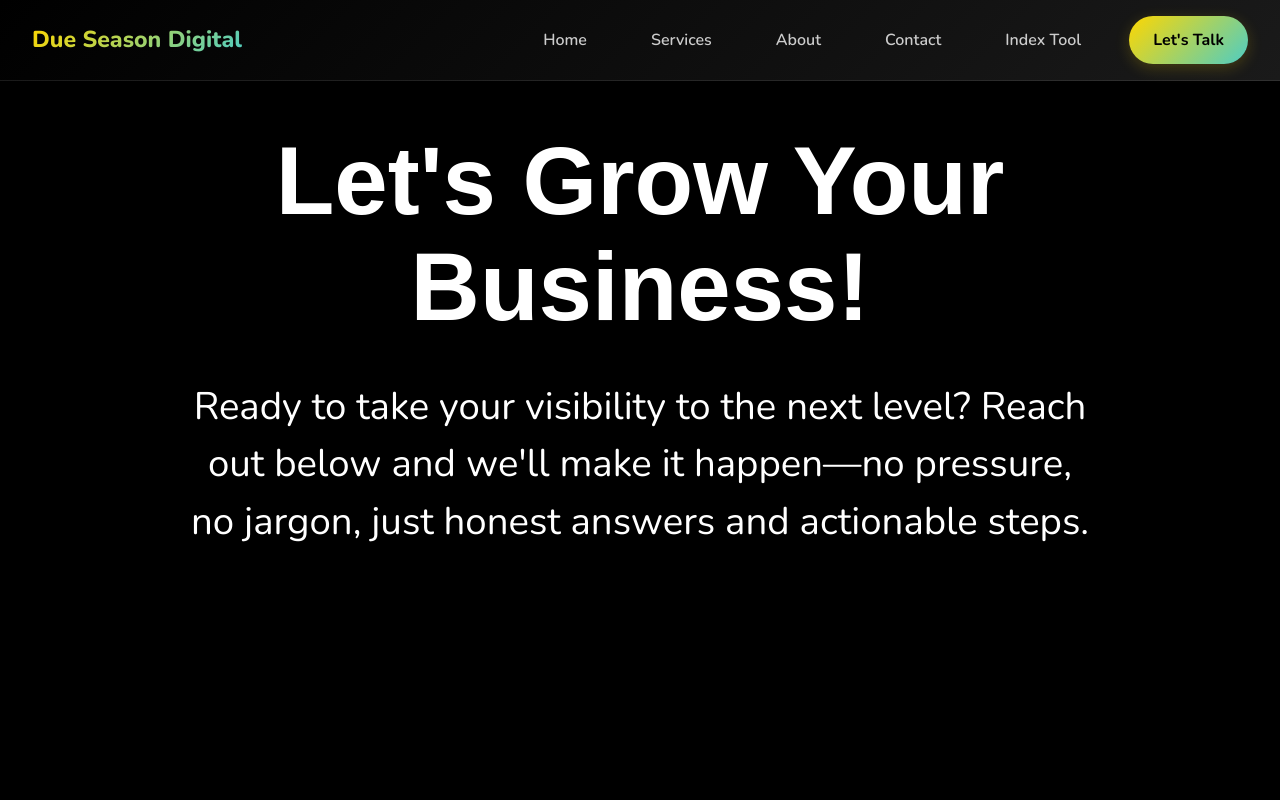
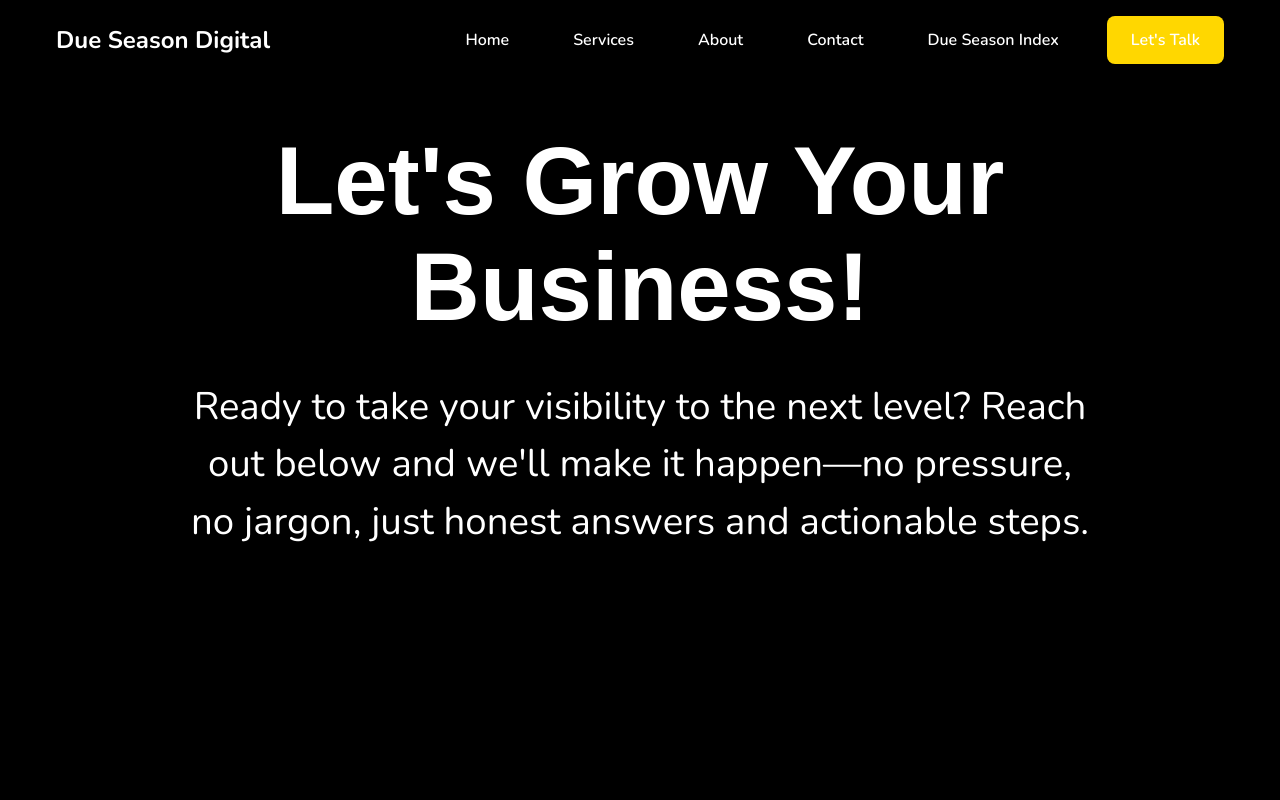
Before and after one commit to KJGuce/dueseasondigital.github.io, a React (Vite) app in the folder react-site/: page /contact in a window 1280 px wide. Shown: the top 800 px of the page. Built offline with nearby package versions, Linux system fonts and the light colour scheme.

Commit message:
Fix navigation links and add Let's Talk button

```diff
--- a/react-site/src/components/Navbar.module.css
+++ b/react-site/src/components/Navbar.module.css
@@ -3,51 +3,31 @@
   top: 0;
   left: 0;
   right: 0;
-  z-index: 50;
-  background: linear-gradient(135deg, #000000 0%, #1a1a1a 100%);
-  border-bottom: 1px solid rgba(255, 255, 255, 0.1);
-  backdrop-filter: blur(10px);
-  -webkit-backdrop-filter: blur(10px);
+  background: var(--color-background);
+  box-shadow: 0 2px 10px rgba(0, 0, 0, 0.1);
+  z-index: 1000;
+  padding: 1rem 0;
 }
 
 .container {
+  max-width: 1200px;
+  margin: 0 auto;
+  padding: 0 1rem;
   display: flex;
+  justify-content: space-between;
   align-items: center;
-  justify-content: space-between;
-  height: 80px;
-  padding: 0 2rem;
-  max-width: 1400px;
-  margin: 0 auto;
 }
 
-.logo a {
-  display: flex;
-  align-items: center;
+.logo {
+  font-size: 1.5rem;
+  font-weight: 700;
+  color: var(--color-text);
   text-decoration: none;
+  transition: color 0.3s ease;
 }
 
-.logo span {
-  font-size: clamp(1.25rem, 1.8vw, 1.75rem);
-  font-weight: 800;
-  color: var(--color-text-dark);
-  background: linear-gradient(
-    135deg,
-    var(--color-primary) 0%,
-    var(--color-accent) 100%
-  );
-  -webkit-background-clip: text;
-  background-clip: text;
-  color: transparent;
-}
-
-.desktopNav {
-  display: none;
-}
-
-@media (min-width: 768px) {
-  .desktopNav {
-    display: block;
-  }
+.logo:hover {
+  color: var(--color-primary);
 }
 
 .navLinks {
@@ -57,115 +37,75 @@
 }
 
 .navLink {
-  color: var(--color-text-light);
-  font-size: clamp(1rem, 1.2vw, 1.1rem);
+  color: var(--color-text);
+  text-decoration: none;
   font-weight: 600;
-  text-decoration: none;
+  transition: color 0.3s ease;
   padding: 0.5rem 1rem;
   border-radius: 8px;
-  transition: all 0.3s ease;
 }
 
 .navLink:hover {
-  color: var(--color-text-dark);
-  background: rgba(255, 255, 255, 0.1);
+  color: var(--color-primary);
 }
 
 .ctaButton {
-  background: linear-gradient(
-    135deg,
-    var(--color-primary) 0%,
-    var(--color-accent) 100%
-  );
-  color: var(--color-background);
+  background: var(--color-primary);
+  color: white;
   padding: 0.75rem 1.5rem;
-  border-radius: 50px;
-  font-weight: 700;
-  font-size: clamp(1rem, 1.2vw, 1.1rem);
+  border-radius: 8px;
+  text-decoration: none;
+  font-weight: 600;
+  transition: all 0.3s ease;
   border: none;
   cursor: pointer;
-  box-shadow: 0 4px 15px rgba(255, 215, 0, 0.2);
-  transition: all 0.3s ease;
 }
 
 .ctaButton:hover {
+  background: var(--color-primary-accent);
   transform: translateY(-2px);
-  box-shadow: 0 6px 20px rgba(255, 215, 0, 0.3);
 }
 
-.mobileMenuButton {
-  display: block;
+.menuButton {
+  display: none;
   background: none;
   border: none;
-  color: var(--color-text-light);
+  color: var(--color-text);
+  font-size: 1.5rem;
   cursor: pointer;
   padding: 0.5rem;
 }
 
-@media (min-width: 768px) {
-  .mobileMenuButton {
+@media (max-width: 768px) {
+  .menuButton {
+    display: block;
+  }
+
+  .navLinks {
     display: none;
+    position: absolute;
+    top: 100%;
+    left: 0;
+    right: 0;
+    background: var(--color-background);
+    padding: 1rem;
+    flex-direction: column;
+    align-items: stretch;
+    gap: 1rem;
+    box-shadow: 0 2px 10px rgba(0, 0, 0, 0.1);
+  }
+
+  .navLinks.active {
+    display: flex;
+  }
+
+  .navLink {
+    padding: 1rem;
+    text-align: center;
+  }
+
+  .ctaButton {
+    width: 100%;
+    text-align: center;
   }
 }
-
-.menuIcon {
-  width: 2rem;
-  height: 2rem;
-  transition: color 0.3s ease;
-}
-
-.mobileMenuButton:hover .menuIcon {
-  color: var(--color-primary);
-}
-
-.mobileNav {
-  background: linear-gradient(135deg, #000000 0%, #1a1a1a 100%);
-  border-top: 1px solid rgba(255, 255, 255, 0.1);
-  overflow: hidden;
-}
-
-.mobileNavContent {
-  padding: 1rem 2rem;
-  display: flex;
-  flex-direction: column;
-  gap: 1rem;
-}
-
-.mobileNavLink {
-  color: var(--color-text-light);
-  font-size: 1.1rem;
-  font-weight: 600;
-  text-decoration: none;
-  padding: 0.75rem 1rem;
-  border-radius: 8px;
-  transition: all 0.3s ease;
-}
-
-.mobileNavLink:hover {
-  color: var(--color-text-dark);
-  background: rgba(255, 255, 255, 0.1);
-}
-
-.mobileCtaButton {
-  width: 100%;
-  background: linear-gradient(
-    135deg,
-    var(--color-primary) 0%,
-    var(--color-accent) 100%
-  );
-  color: var(--color-background);
-  padding: 1rem;
-  border-radius: 50px;
-  font-weight: 700;
-  font-size: 1.1rem;
-  border: none;
-  cursor: pointer;
-  box-shadow: 0 4px 15px rgba(255, 215, 0, 0.2);
-  transition: all 0.3s ease;
-  margin-top: 1rem;
-}
-
-.mobileCtaButton:hover {
-  transform: translateY(-2px);
-  box-shadow: 0 6px 20px rgba(255, 215, 0, 0.3);
-}
--- a/react-site/src/components/Navbar.tsx
+++ b/react-site/src/components/Navbar.tsx
@@ -1,7 +1,6 @@
 import { useState } from "react";
+import { Link } from "react-router-dom";
 import { FaBars, FaTimes } from "react-icons/fa";
-import { motion, AnimatePresence } from "framer-motion";
-import { Link } from "react-router-dom";
 import styles from "./Navbar.module.css";
 
 const Navbar = () => {
@@ -10,83 +9,45 @@ const Navbar = () => {
   const navLinks = [
     { name: "Home", href: "/" },
     { name: "Services", href: "/services" },
-    { name: "About", href: "#/about" },
+    { name: "About", href: "/about" },
     { name: "Contact", href: "/contact" },
-    { name: "Index Tool", href: "/index-tool" },
+    { name: "Due Season Index", href: "/index-tool" },
   ];
 
   return (
     <nav className={styles.navbar}>
       <div className={styles.container}>
         {/* Logo */}
-        <div className={styles.logo}>
-          <Link to="/">
-            <span>Due Season Digital</span>
+        <Link to="/" className={styles.logo}>
+          Due Season Digital
         </Link>
-        </div>
-
-        {/* Desktop Navigation */}
-        <div className={styles.desktopNav}>
-          <div className={styles.navLinks}>
-            {navLinks.map((link) => (
-              <Link key={link.name} to={link.href} className={styles.navLink}>
-                {link.name}
-              </Link>
-            ))}
-            <motion.button
-              whileHover={{ scale: 1.05 }}
-              whileTap={{ scale: 0.95 }}
-              className={styles.ctaButton}
-            >
-              Let's Talk
-            </motion.button>
-          </div>
-        </div>
 
         {/* Mobile menu button */}
         <button
+          className={styles.menuButton}
           onClick={() => setIsOpen(!isOpen)}
-          className={styles.mobileMenuButton}
           aria-label="Toggle menu"
         >
-          {isOpen ? (
-            <FaTimes className={styles.menuIcon} />
-          ) : (
-            <FaBars className={styles.menuIcon} />
-          )}
+          {isOpen ? <FaTimes /> : <FaBars />}
         </button>
-      </div>
 
-      {/* Mobile Navigation */}
-      <AnimatePresence>
-        {isOpen && (
-          <motion.div
-            initial={{ opacity: 0, height: 0 }}
-            animate={{ opacity: 1, height: "auto" }}
-            exit={{ opacity: 0, height: 0 }}
-            className={styles.mobileNav}
-          >
-            <div className={styles.mobileNavContent}>
+        {/* Desktop Navigation */}
+        <div className={`${styles.navLinks} ${isOpen ? styles.active : ""}`}>
           {navLinks.map((link) => (
             <Link
               key={link.name}
               to={link.href}
-                  className={styles.mobileNavLink}
+              className={styles.navLink}
               onClick={() => setIsOpen(false)}
             >
               {link.name}
             </Link>
           ))}
-              <motion.button
-                whileTap={{ scale: 0.95 }}
-                className={styles.mobileCtaButton}
-              >
+          <Link to="/contact" className={styles.ctaButton}>
             Let's Talk
-              </motion.button>
+          </Link>
         </div>
-          </motion.div>
-        )}
-      </AnimatePresence>
+      </div>
     </nav>
   );
 };
```
Also changed, not shown: 6 other files (tests, documents, lock files or other folders). Lines whose indentation alone changed are shown as unchanged.
